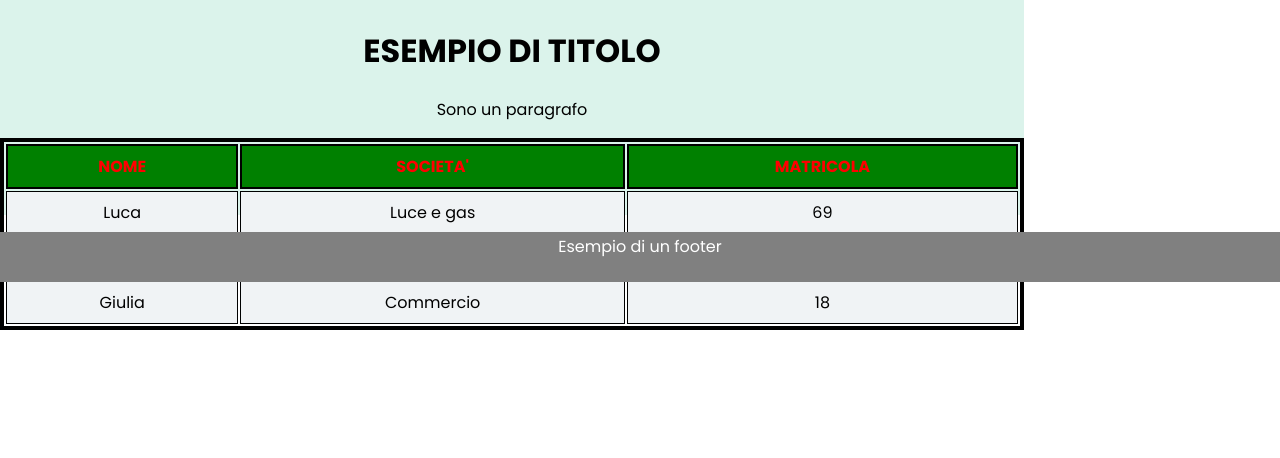
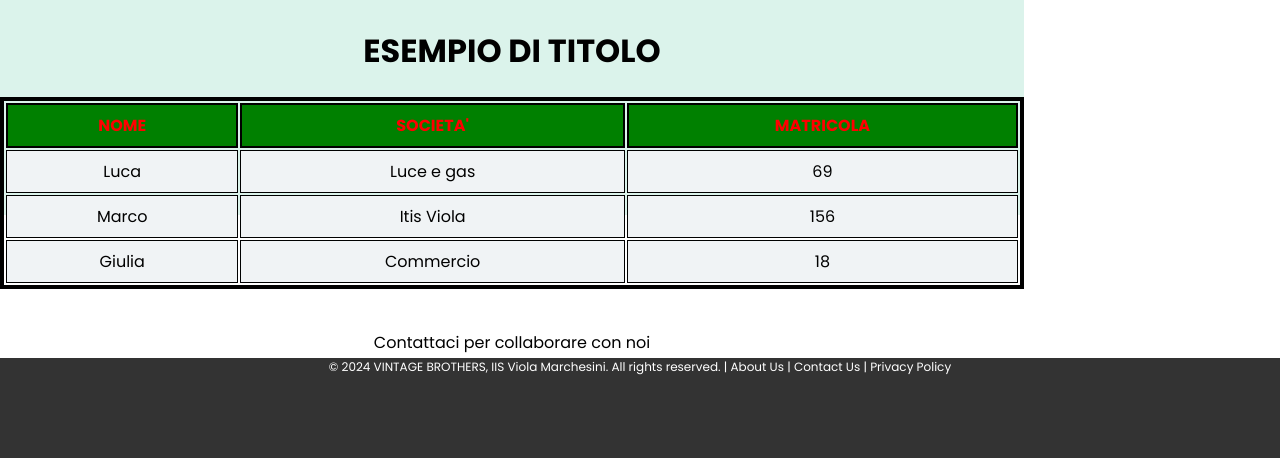
Before and after one commit to LucaButtini/Info-5E, a PHP site: page / in a window 1280 px wide. Shown: the part 342-800 px from the top of the page. Run offline with PHP 8.4, Linux system fonts and the light colour scheme.

Commit message:
footer quasi

```diff
--- a/Ripasso_FrontEnd/index.html
+++ b/Ripasso_FrontEnd/index.html
@@ -20,7 +20,6 @@
     <div class="one">
       <img id="logo" src="https://www.addlance.com/blog/wp-content/uploads/2019/04/immagini-da-scaricare.jpg">
       <h1>ESEMPIO DI TITOLO </h1>
-      <p>Sono un paragrafo</p>
       <table>
         <tr>
           <th>NOME</th>
@@ -43,12 +42,21 @@
           <td>18</td>
         </tr>
       </table>
+      <br>
+      <p>Contattaci per collaborare con noi</p>
     </div>
-
+    <div class="two">
+      <h2>I nostri servizi</h2>
+    </div>
   </div>
-  <footer class="container">
-    <p>Esempio di un footer</p>
-  </footer>
+  <footer>
+    <p>
+        &copy; 2024 VINTAGE BROTHERS, IIS Viola Marchesini. All rights reserved.
+        | <a href="#">About Us</a>
+        | <a href="#">Contact Us</a>
+        | <a href="#">Privacy Policy</a>
+    </p>
+</footer>
 
 </body>
 
--- a/Ripasso_FrontEnd/style.css
+++ b/Ripasso_FrontEnd/style.css
@@ -26,7 +26,6 @@ body {
 }
 
 .grid-container {
-  gap: 1px;
   display: grid;
   grid-template-columns: 80vw auto;
   grid-template-rows: 40vw auto;
@@ -59,16 +58,30 @@ td {
 }
 
 footer {
-  background-color: gray;
-  position: relative;
+  position: absolute;
+  bottom: 0;
   width: 100%;
-  height: 50px;
+  height: 100px;
+  background-color: #333;
+  color: #fff;
+  text-align: center;
 }
 
 footer p {
-  padding-top: 2px;
-  color: white;
+  margin: 0;
+  padding: 0;
+  font-size: 12px;
 }
+
+footer a {
+  color: #fff;
+  text-decoration: none;
+}
+
+footer a:hover {
+  color: #ccc;
+}
+
 
 #logo {
   padding: 20px;
```
